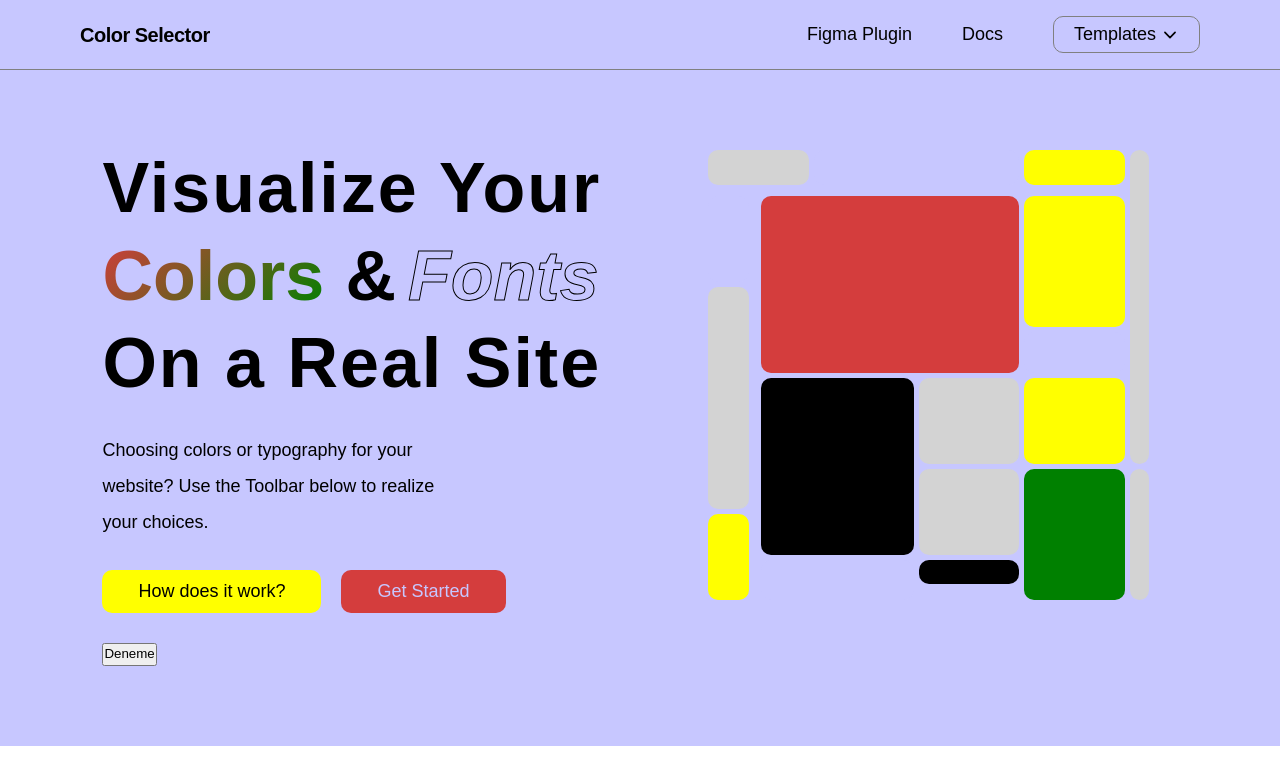
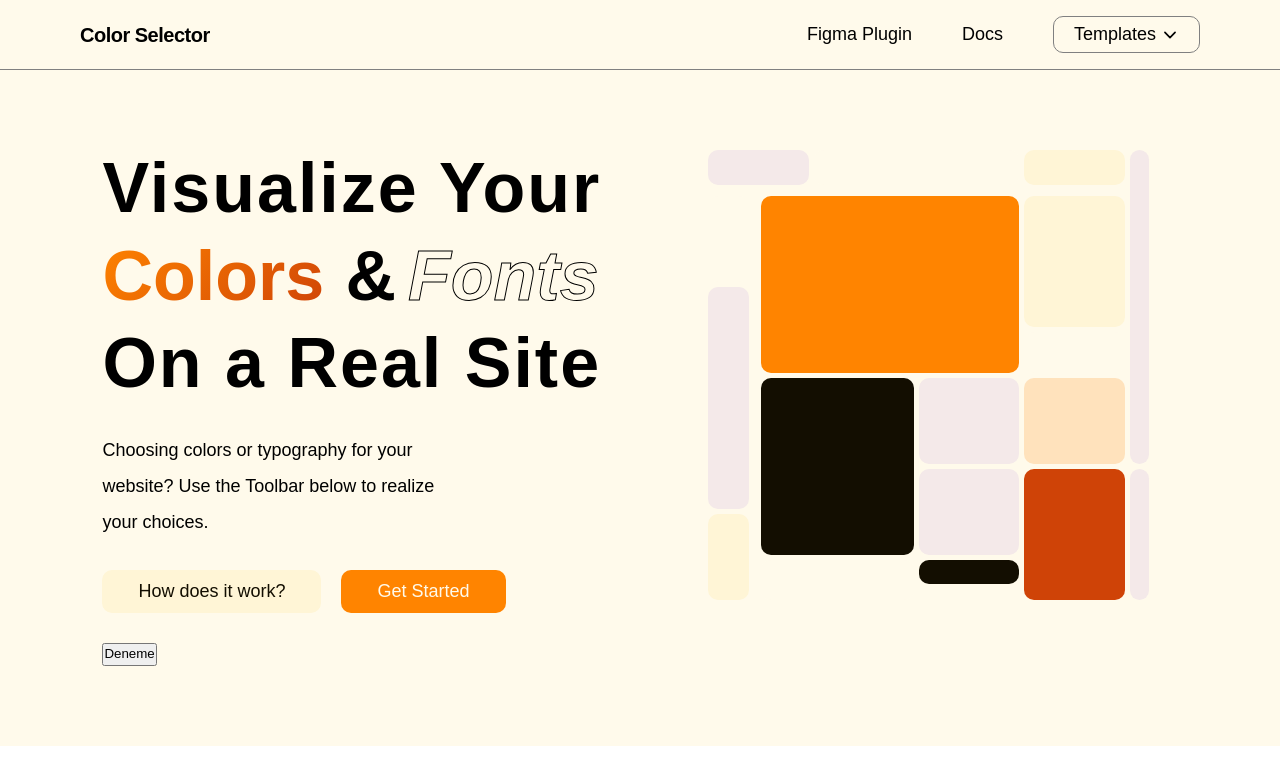
Before and after one commit to eduarf/visualize-colors, a React (Vite) app: page / in a window 1280 px wide. Shown: the top 784 px of the page. Built offline with nearby package versions, Linux system fonts and the light colour scheme; a web font is replaced by a local one.

Commit message:
changeTheme first algorithms

```diff
--- a/src/App.jsx
+++ b/src/App.jsx
@@ -1,12 +1,39 @@
-import Home from "./pages/Home/Home"
+import styled from "styled-components";
+import Home from "./pages/Home/Home";
+import { useSelector } from "react-redux";
+
+const StyledAppContainer = styled.div`
+  --color-primary: ${(props) => props.$primary};
+  --color-secondary: ${(props) => props.$secondary};
+  --color-accent: ${(props) => props.$accent};
+  --color-background: ${(props) => props.$background};
+  --color-text: ${(props) => props.$text};
+  --color-primaryComp: ${(props) => props.$primaryComp};
+  --color-lightgray: rgb(244,233,233);
+`;
 
 function App() {
+  const primaryColor = useSelector((state) => state.theme.primaryColor);
+  const secondaryColor = useSelector((state) => state.theme.secondaryColor);
+  const accentColor = useSelector((state) => state.theme.accentColor);
+  const backgroundColor = useSelector((state) => state.theme.backgroundColor);
+  const textColor = useSelector((state) => state.theme.textColor);
+  const primaryComplement = useSelector(
+    (state) => state.theme.primaryComplement
+  );
 
   return (
-    <div>
+    <StyledAppContainer
+      $primary={primaryColor}
+      $secondary={secondaryColor}
+      $accent={accentColor}
+      $background={backgroundColor}
+      $text={textColor}
+      $primaryComp={primaryComplement}
+    >
       <Home />
-    </div>
-  )
+    </StyledAppContainer>
+  );
 }
 
-export default App
+export default App;
--- a/src/components/hero/comps/HeroImg.jsx
+++ b/src/components/hero/comps/HeroImg.jsx
@@ -13,7 +13,7 @@ const HeroImgStyled = styled.div`
   div:first-child {
     grid-row: 1 / 1;
     grid-column: 1 / 3;
-    background-color: lightgray;
+    background-color: var(--color-lightgray);
     height: 85%;
   }
   div:nth-child(2) {
@@ -37,7 +37,7 @@ const HeroImgStyled = styled.div`
   div:nth-child(5) {
     grid-row: 4 / 9;
     grid-column: 1 / 1;
-    background-color: lightgray;
+    background-color: var(--color-lightgray);
     width: 85%;
   }
   div:nth-child(6) {
@@ -69,17 +69,17 @@ const HeroImgStyled = styled.div`
   div:nth-child(11) {
     grid-row: 6 / 8;
     grid-column: 5 / 7;
-    background-color: lightgray;
+    background-color: var(--color-lightgray);
   }
   div:nth-child(12) {
     grid-row: 8 / 10;
     grid-column: 5 / 7;
-    background-color: lightgray;
+    background-color: var(--color-lightgray);
   }
   div:nth-child(13) {
     grid-row: 6 / 8;
     grid-column: 7 / 9;
-    background-color: var(--color-secondary);
+    background-color: var(--color-primaryComp);
   }
   div:nth-child(14) {
     grid-row: 8 / 11;
@@ -100,13 +100,13 @@ const HeroImgStyled = styled.div`
   div:nth-child(17) {
     grid-row: 1 / 8;
     grid-column: 9 / 10;
-    background-color: lightgray;
+    background-color: var(--color-lightgray);
     width: 40%;
   }
   div:nth-child(18) {
     grid-row: 8 / -1;
     grid-column: 9 / 10;
-    background-color: lightgray;
+    background-color: var(--color-lightgray);
     width: 40%;
   }
 `;
--- a/src/features/themeSlice.js
+++ b/src/features/themeSlice.js
@@ -2,7 +2,12 @@
 import { createSlice } from "@reduxjs/toolkit";
 
 const initialState = {
-  appTheme: false,
+  primaryColor: "rgb(255, 132, 0)",
+  secondaryColor: "rgb(255, 245, 214)",
+  accentColor: "rgb(207, 67, 7)",
+  backgroundColor: "rgb(255, 250, 235)",
+  textColor: "rgb(19, 14, 1)",
+  primaryComplement: "rgb(255,226,188)",
 };
 
 const themeSlice = createSlice({
@@ -10,9 +15,9 @@ const themeSlice = createSlice({
   initialState,
   reducers: {
     ChangeTheme: (state, action) => {
-      let red = Math.floor(Math.random() * 256);
-      let green = Math.floor(Math.random() * 256);
-      let blue = Math.floor(Math.random() * 256);
+      const red = Math.floor(Math.random() * 256);
+      const green = Math.floor(Math.random() * 256);
+      const blue = Math.floor(Math.random() * 256);
 
       // Text Color
       function koyuRenk(rgb) {
@@ -32,11 +37,19 @@ const themeSlice = createSlice({
         return adjustedRGB;
       }
 
+      //   function komplementerRenk(rgb) {
+      //     let hsl = rgbToHsl(rgb);
+      //     let tonTamamlayici = (hsl[0] + 180) % 360;
+      //     let tamamlayiciRenk = hslToRgb([tonTamamlayici, hsl[1], hsl[2]]);
+      //     return [rgb, tamamlayiciRenk];
+      //   }
       function komplementerRenk(rgb) {
         let hsl = rgbToHsl(rgb);
-        let tonTamamlayici = (hsl[0] + 180) % 360;
-        let tamamlayiciRenk = hslToRgb([tonTamamlayici, hsl[1], hsl[2]]);
-        return [rgb, tamamlayiciRenk];
+
+        // Primary renkten daha açık bir ton, ancak aynı ton
+        let tonTamamlayiciAciRenk = hslToRgb([hsl[0], hsl[1], Math.min(100, hsl[2] + 20)]);
+
+        return [rgb, tonTamamlayiciAciRenk];
       }
 
       // RGB renklerini HSL renk modeline dönüştürme
@@ -133,15 +146,23 @@ const themeSlice = createSlice({
         };
       }
 
-      let baslangicRenk = [red, green, blue];
-      let colorPalette = renkPaletiOlustur(baslangicRenk);
-      let baslangicBackground = colorPalette.primary;
-      let backgroundColor = acikRenk(baslangicBackground);
-      let baslangicTextColor = colorPalette.primary;
-      let koyuRenkDegeri = koyuRenk(baslangicTextColor);
+      const baslangicRenk = [red, green, blue];
+      const colorPalette = renkPaletiOlustur(baslangicRenk);
       console.log(colorPalette);
-      console.log(backgroundColor);
-      console.log(koyuRenkDegeri);
+      const primary = colorPalette.primary;
+      const secondary = colorPalette.secondary;
+      const primaryComplement = colorPalette.primaryComplement;
+      const accent = colorPalette.accent;
+      const baslangicBackground = primary;
+      const backgroundColor = acikRenk(baslangicBackground);
+      const baslangicTextColor = primary;
+      const textColor = koyuRenk(baslangicTextColor);
+      state.primaryColor = `rgb(${primary[0]}, ${primary[2]}, ${primary[2]})`;
+      state.secondaryColor = `rgb(${secondary[0]}, ${secondary[1]}, ${secondary[2]})`;
+      state.accentColor = `rgb(${accent[0]}, ${accent[1]}, ${accent[2]})`;
+      state.backgroundColor = `rgb(${backgroundColor[0]}, ${backgroundColor[1]}, ${backgroundColor[2]})`;
+      state.textColor = `rgb(${textColor[0]}, ${textColor[1]}, ${textColor[2]})`;
+      state.primaryComplement = `rgb(${primaryComplement[0]}, ${primaryComplement[1]}, ${primaryComplement[2]})`;
     },
   },
 });
--- a/src/index.css
+++ b/src/index.css
@@ -16,13 +16,7 @@ body {
   font-weight: 500;
 }
 
-html {
-  --color-primary: rgb(212, 61, 61);
-  --color-secondary: yellow;
-  --color-accent: green;
-  --color-background: rgb(199, 199, 255);
-  --color-text: black;
-}
+
 
 a {
   text-decoration: none;
```
